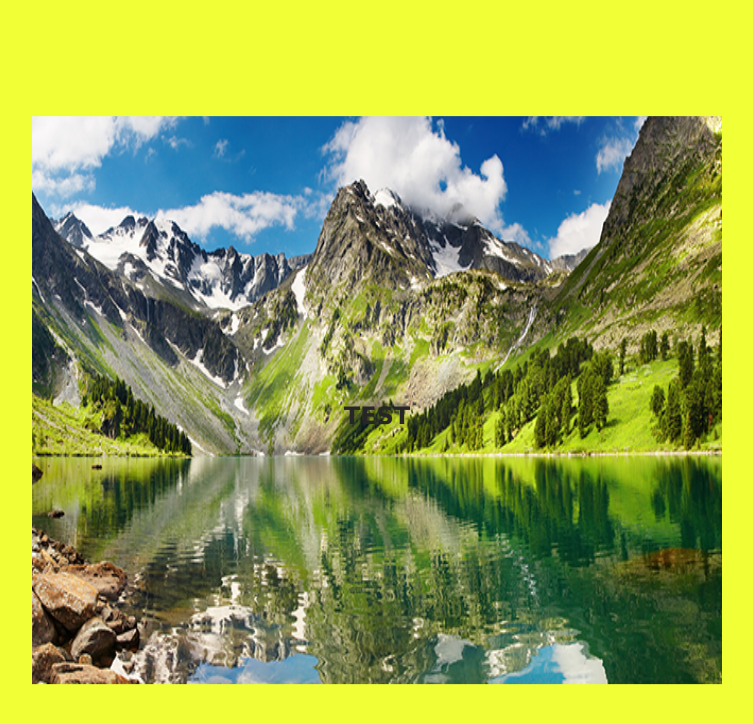
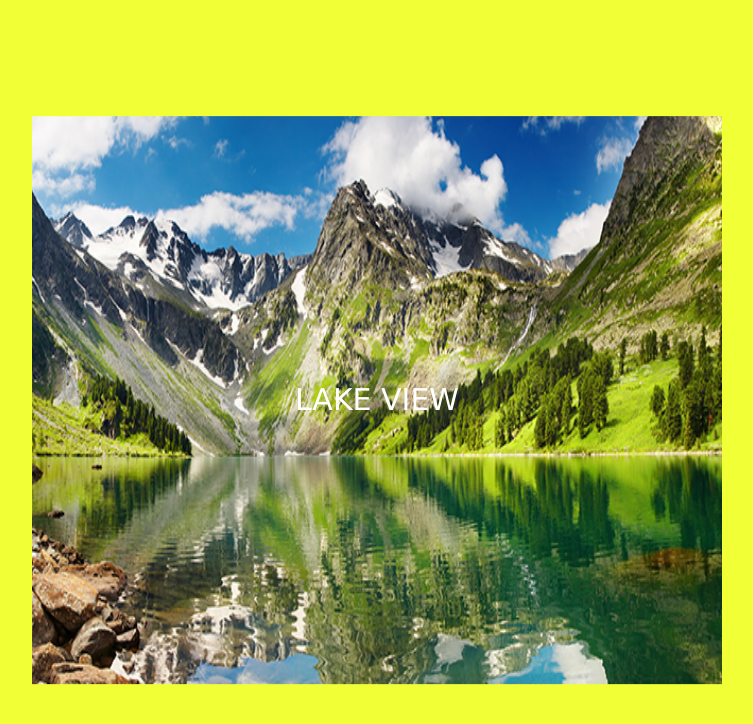
Before and after one commit to 5piotrlew/image-border, a plain HTML site: page index.html in a window 1280 px wide. Shown: the whole page, without its empty margins (263-1016 px from the left). Drawn offline with Linux system fonts and the light colour scheme.

Commit message:
almost done

```diff
--- a/css/style.css
+++ b/css/style.css
@@ -3,6 +3,7 @@ body {
     padding: 0;
     background: #f1ff36;
     font-family: verdana;
+    color: #fff;
 }
 
 
@@ -12,7 +13,7 @@ body {
     top: 50%;
     left: 50%;
     transform: translate(-50%, -50%);
-    background: url("../jezioro.jpg");
+    background: url("../img/jezioro.jpg");
     background-size: 690px 568px;
     background-repeat: no-repeat;
     background-position: center;
@@ -30,7 +31,45 @@ h1 {
     font-size: 24px;
     padding-top: 40%;
     color: #262626;
+
 }
+
+.napis {
+    font-size: 30px;
+    text-transform: capitalize;
+    width: 700px;
+    height: 55px;
+    background-color: transparent;
+    transition: all 3s;
+    position: relative;
+    text-align: center;
+    width: 100%;
+    left: 0;
+    top: 50%;
+    right: 0;
+    transform: translateY(-50%);
+    position: fixed;
+}
+
+.napis p {
+    position: fixed;
+    left: 0;
+    right: 0;
+    margin: 0 auto;
+    transform: translateY(-50%);
+    top: 50%;
+
+
+}
+
+h1:hover + .napis, .napis:hover, span:hover + .napis {
+    width: 700px;
+    height: 100px;
+    background-color: rgba(0, 0, 0, 0.8);
+    font-size: 50px;
+}
+
+
 
 span {
     position: absolute;
@@ -42,7 +81,6 @@ span {
     color: transparent;
     top: 0;
     left: -2px;
-
 }
 
 h1:before {
--- a/index.html
+++ b/index.html
@@ -1,16 +1,19 @@
 <!DOCTYPE html>
 <html lang="pl">
+
 <head>
     <meta charset="UTF-8">
     <title>Animacja - border</title>
-
     <link rel="stylesheet" href="css/style.css">
 </head>
+
 <body>
 
-   <div class="kontener tlo">
-       <h1>TEST<span>.</span></h1>
-   </div>
+    <div class="kontener tlo">
+        <h1><span>.</span></h1>
+        <div class="napis"><p>LAKE VIEW</p></div>
+    </div>
 
 </body>
+
 </html>
```
Also changed, not shown: img/jezioro.jpg (renamed from jezioro.jpg).
